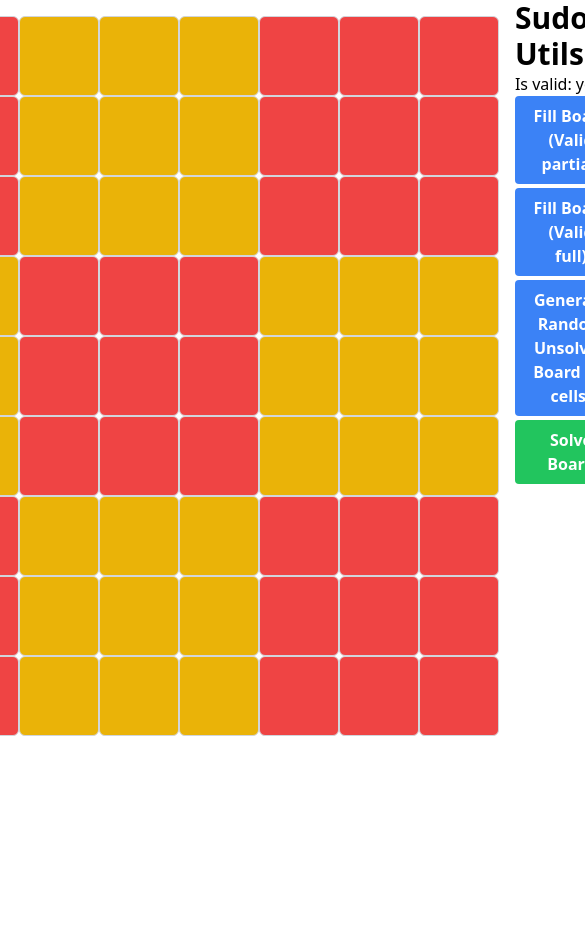
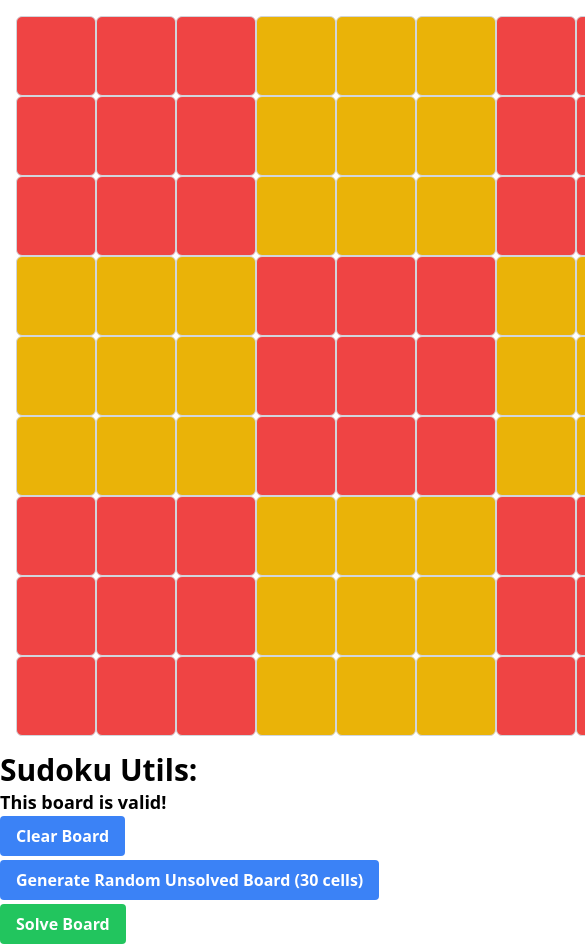
Before and after one commit to nf-projects/ap-sudoku-solver, a Next.js app: page / in a window 390 px wide. Shown: the top 944 px of the page, 585 px wide, since content can reach past the window. Before the commit the page ends 844 px from the top, so only its background shows below. Built offline with nearby package versions, Linux system fonts and the light colour scheme.

Commit message:
clear board

```diff
--- a/pages/index.tsx
+++ b/pages/index.tsx
@@ -123,7 +123,7 @@ export default function Home() {
     }
 
     return (
-        <div className="flex justify-center">
+        <div className="flex flex-col sm:flex-row sm:justify-center mx-auto">
             <div className="m-4">
                 {inputElements}
             </div>
@@ -131,61 +131,76 @@ export default function Home() {
                 <h1 className="text-3xl font-bold">Sudoku Utils:</h1>
                 <ul>
                     {/*<li>Is valid: {isBoardValid(board) ? "yes" : "no"}</li>*/}
-                    <li>Is valid: {isBoardValid(board) ? "yes" : "no"}</li>
+                    <li className="text-lg font-bold">{isBoardValid(board) ? "This board is valid!" : "This board is not valid!"}</li>
                     <li>
                         <button
                             className="bg-blue-500 hover:bg-blue-700 text-white font-bold py-2 px-4 rounded"
                             onClick={() => {
-                                const template = [
-                                    6, 0, 3, 0, 0, 0, 0, 0, 4,
-                                    0, 0, 0, 0, 0, 3, 0, 7, 0,
-                                    0, 4, 5, 6, 2, 0, 0, 0, 0,
-                                    8, 0, 0, 3, 7, 0, 0, 4, 0,
-                                    0, 5, 0, 0, 0, 0, 0, 0, 6,
-                                    0, 0, 0, 0, 1, 6, 0, 8, 2,
-                                    5, 7, 8, 0, 6, 4, 3, 0, 9,
-                                    0, 2, 0, 0, 0, 0, 1, 0, 7,
-                                    1, 0, 6, 7, 9, 2, 4, 0, 8,
-                                ];
-
+                                // sets everything to null
                                 let newBoard = [...board];
-
                                 for (let i = 0; i < 81; i++) {
-                                    newBoard[i].value = template[i] === 0 ? null : template[i];
+                                    newBoard[i].value = null;
                                 }
 
                                 setBoard(newBoard);
                             }}
-                        >Fill Board (Valid partial)
+                        >Clear Board
                         </button>
                     </li>
-                    <li>
-                        <button
-                            className="mt-1 bg-blue-500 hover:bg-blue-700 text-white font-bold py-2 px-4 rounded"
-                            onClick={() => {
-                                const template = [
-                                    8, 2, 7, 1, 5, 4, 3, 9, 6,
-                                    9, 6, 5, 3, 2, 7, 1, 4, 8,
-                                    3, 4, 1, 6, 8, 9, 7, 5, 2,
-                                    5, 9, 3, 4, 6, 8, 2, 7, 1,
-                                    4, 7, 2, 5, 1, 3, 6, 8, 9,
-                                    6, 1, 8, 9, 7, 2, 4, 3, 5,
-                                    7, 8, 6, 2, 3, 5, 9, 1, 4,
-                                    1, 5, 4, 7, 9, 6, 8, 2, 3,
-                                    2, 3, 9, 8, 4, 1, 5, 6, 7
-                                ];
+                    {/*<li>*/}
+                    {/*    <button*/}
+                    {/*        className="bg-blue-500 hover:bg-blue-700 text-white font-bold py-2 px-4 rounded"*/}
+                    {/*        onClick={() => {*/}
+                    {/*            const template = [*/}
+                    {/*                6, 0, 3, 0, 0, 0, 0, 0, 4,*/}
+                    {/*                0, 0, 0, 0, 0, 3, 0, 7, 0,*/}
+                    {/*                0, 4, 5, 6, 2, 0, 0, 0, 0,*/}
+                    {/*                8, 0, 0, 3, 7, 0, 0, 4, 0,*/}
+                    {/*                0, 5, 0, 0, 0, 0, 0, 0, 6,*/}
+                    {/*                0, 0, 0, 0, 1, 6, 0, 8, 2,*/}
+                    {/*                5, 7, 8, 0, 6, 4, 3, 0, 9,*/}
+                    {/*                0, 2, 0, 0, 0, 0, 1, 0, 7,*/}
+                    {/*                1, 0, 6, 7, 9, 2, 4, 0, 8,*/}
+                    {/*            ];*/}
 
-                                let newBoard = [...board];
+                    {/*            let newBoard = [...board];*/}
 
-                                for (let i = 0; i < 81; i++) {
-                                    newBoard[i].value = template[i];
-                                }
+                    {/*            for (let i = 0; i < 81; i++) {*/}
+                    {/*                newBoard[i].value = template[i] === 0 ? null : template[i];*/}
+                    {/*            }*/}
 
-                                setBoard(newBoard);
-                            }}
-                        >Fill Board (Valid full)
-                        </button>
-                    </li>
+                    {/*            setBoard(newBoard);*/}
+                    {/*        }}*/}
+                    {/*    >Fill Board (Valid partial)*/}
+                    {/*    </button>*/}
+                    {/*</li>*/}
+                    {/*<li>*/}
+                    {/*    <button*/}
+                    {/*        className="mt-1 bg-blue-500 hover:bg-blue-700 text-white font-bold py-2 px-4 rounded"*/}
+                    {/*        onClick={() => {*/}
+                    {/*            const template = [*/}
+                    {/*                8, 2, 7, 1, 5, 4, 3, 9, 6,*/}
+                    {/*                9, 6, 5, 3, 2, 7, 1, 4, 8,*/}
+                    {/*                3, 4, 1, 6, 8, 9, 7, 5, 2,*/}
+                    {/*                5, 9, 3, 4, 6, 8, 2, 7, 1,*/}
+                    {/*                4, 7, 2, 5, 1, 3, 6, 8, 9,*/}
+                    {/*                6, 1, 8, 9, 7, 2, 4, 3, 5,*/}
+                    {/*                7, 8, 6, 2, 3, 5, 9, 1, 4,*/}
+                    {/*                1, 5, 4, 7, 9, 6, 8, 2, 3,*/}
+                    {/*                2, 3, 9, 8, 4, 1, 5, 6, 7*/}
+                    {/*            ];*/}
+
+                    {/*            let newBoard = [...board];*/}
+
+                    {/*            for (let i = 0; i < 81; i++) {*/}
+                    {/*                newBoard[i].value = template[i];*/}
+                    {/*            }*/}
+
+                    {/*            setBoard(newBoard);*/}
+                    {/*        }}*/}
+                    {/*    >Fill Board (Valid full)*/}
+                    {/*    </button>*/}
+                    {/*</li>*/}
                     <li>
                         <button
                             className="mt-1 bg-blue-500 hover:bg-blue-700 text-white font-bold py-2 px-4 rounded"
```
